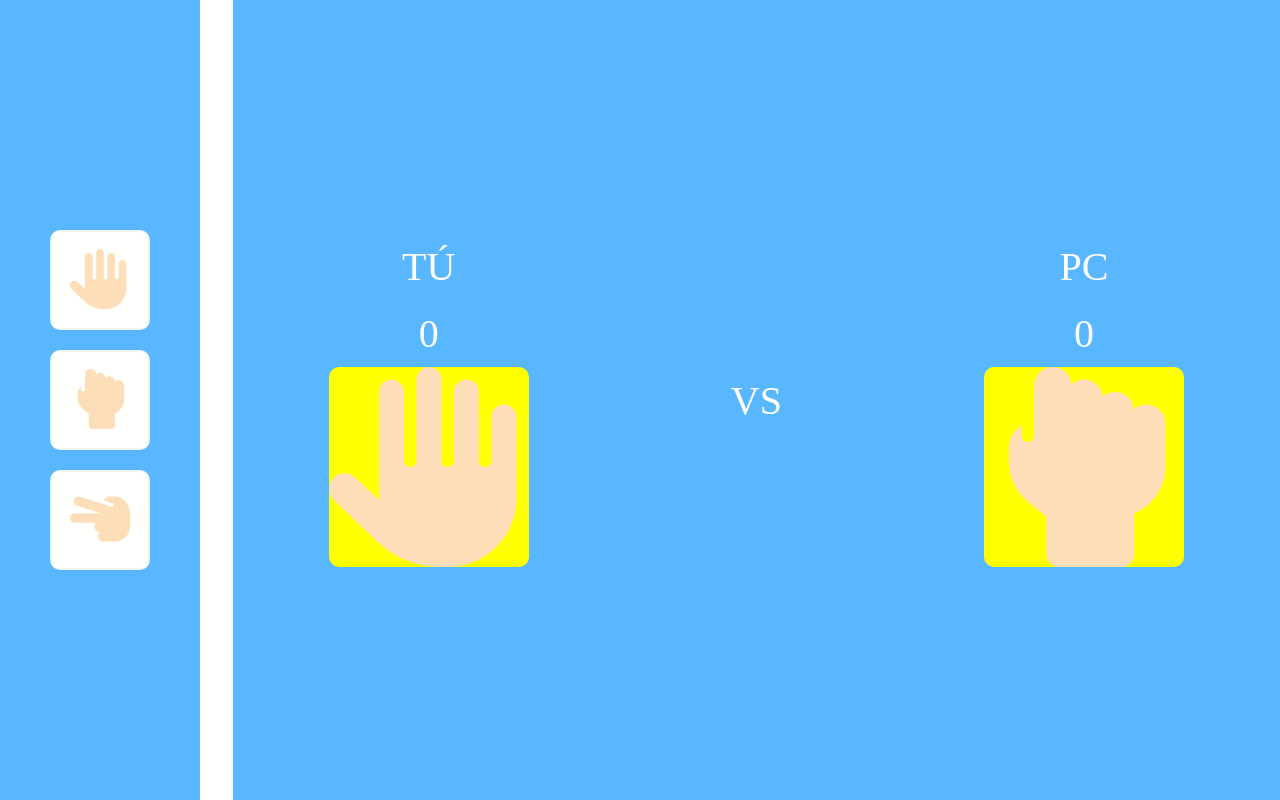
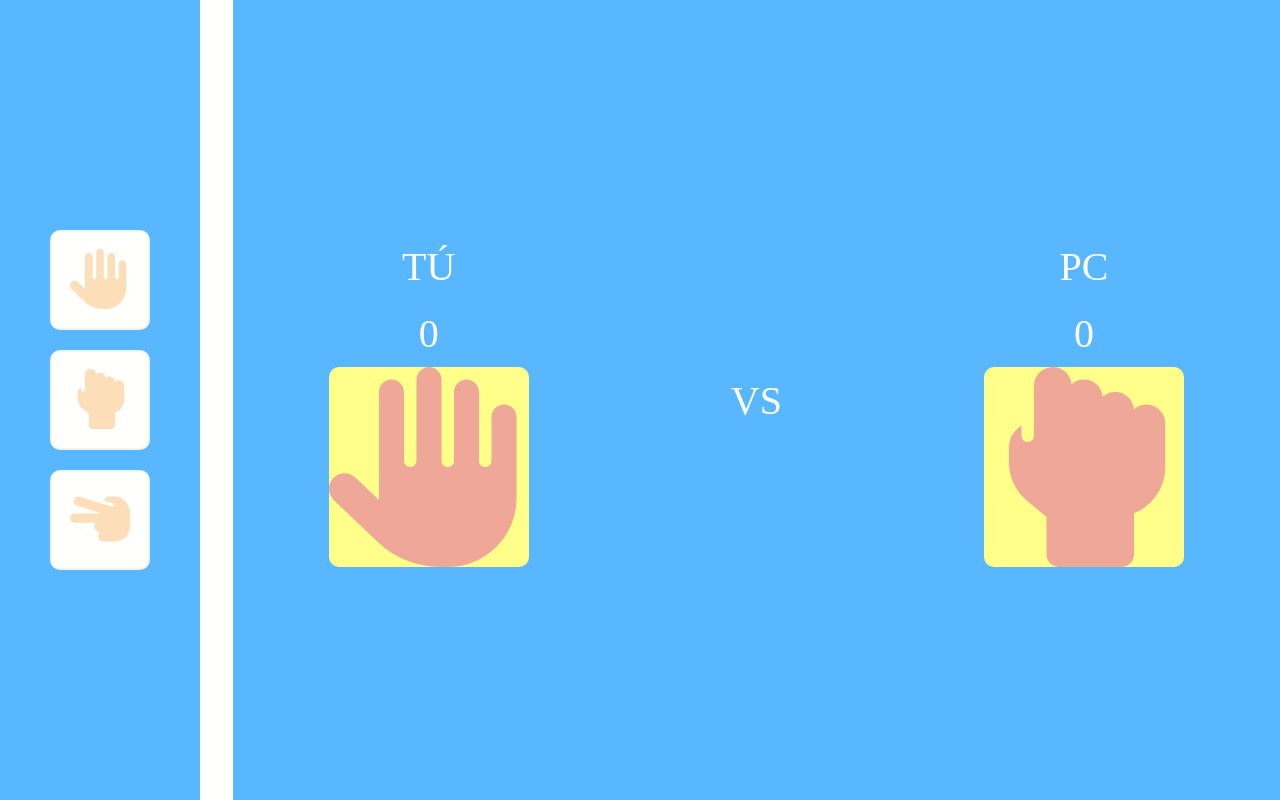
Before and after one commit to Mayra234/rock-paper-scissors-react, a React app: page / in a window 1280 px wide. Built offline with nearby package versions, Linux system fonts and the light colour scheme.

Commit message:
Se hacen ultimas correciones de estilos

```diff
--- a/src/components/ButtonIcon/index.css
+++ b/src/components/ButtonIcon/index.css
@@ -19,6 +19,12 @@
   color: #a5855e;
 }
 
+.tie .icon,
+.won .icon,
+.lost .icon {
+  color: #efa897;
+}
+
 .icon {
   color: #fcdeb8;
   width: 60px;
--- a/src/components/Card/index.css
+++ b/src/components/Card/index.css
@@ -10,19 +10,15 @@
 }
 
 .tie {
-  background: yellow;
+  background: #ffff8a;
 }
 
 .won {
-  background: green;
+  background: #006414;
 }
 
 .lost {
-  background: red;
-}
-
-.normal {
-  background: #fff;
+  background: #840005;
 }
 
 @media (max-width: 500px) {
```
Also changed, not shown: 2 other files (tests, documents, lock files or other folders).
